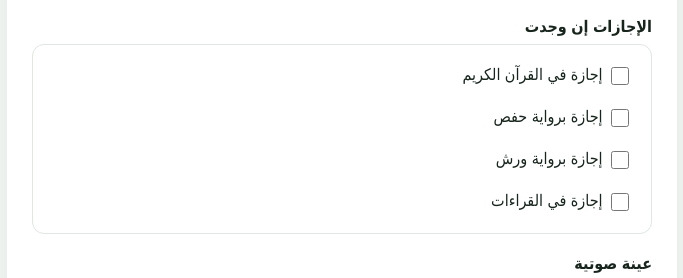
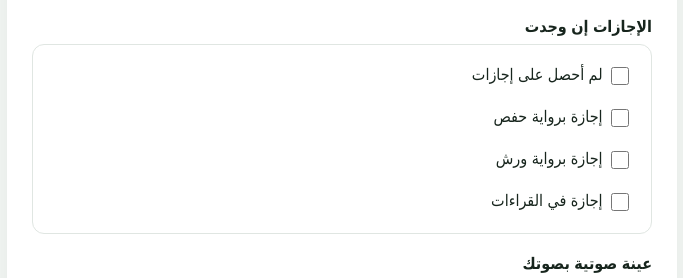
Before and after one commit to officialchannels1-prog/Safeer-alquran, a website: page public/index.html in a window 1280 px wide. Shown: the part 609-887 px from the top of the page, without its empty margins (298-981 px from the left). Drawn offline with Linux system fonts and the light colour scheme.

Commit message:
Update index.html

```diff
--- a/public/index.html
+++ b/public/index.html
@@ -110,7 +110,7 @@ button:disabled{opacity:.6}
 <div class="licenses">
 
 <label class="license">
-<input type="checkbox" value="إجازة في القرآن الكريم"> إجازة في القرآن الكريم
+<input type="checkbox" value="لم أحصل على إجازات"> لم أحصل على إجازات
 </label>
 
 <label class="license">
@@ -129,7 +129,7 @@ button:disabled{opacity:.6}
 </div>
 
 <div class="field">
-<label class="title">عينة صوتية</label>
+<label class="title">عينة صوتية بصوتك</label>
 <div class="audio">
 <input id="audio" type="file" accept="audio/*">
 </div>
```
